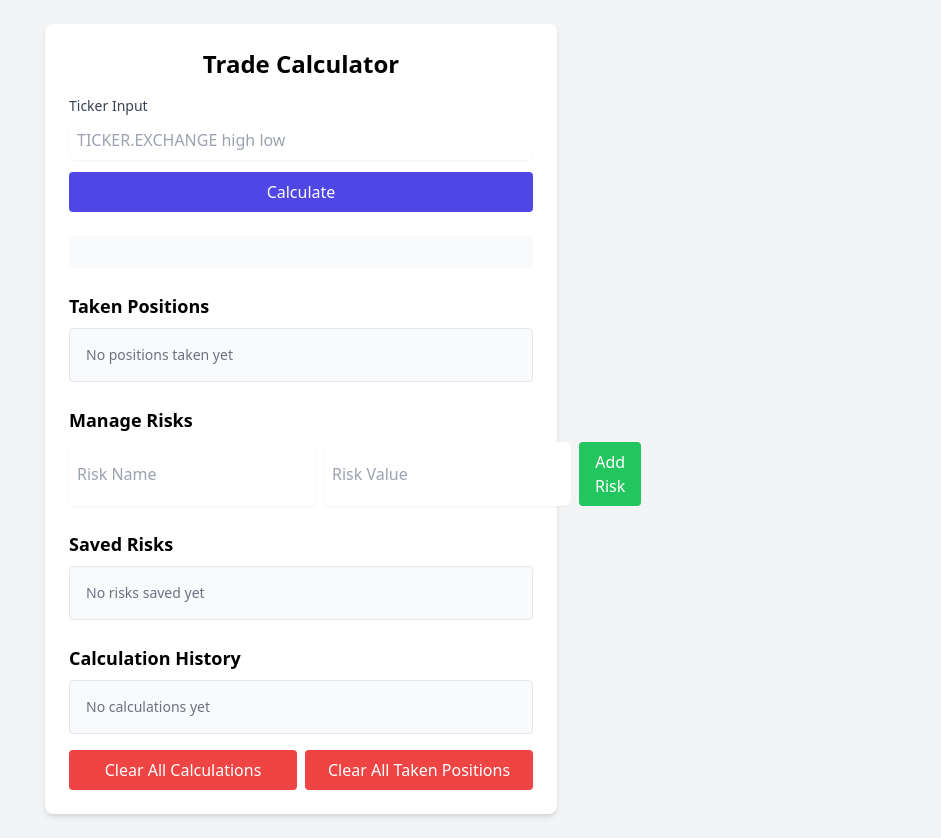
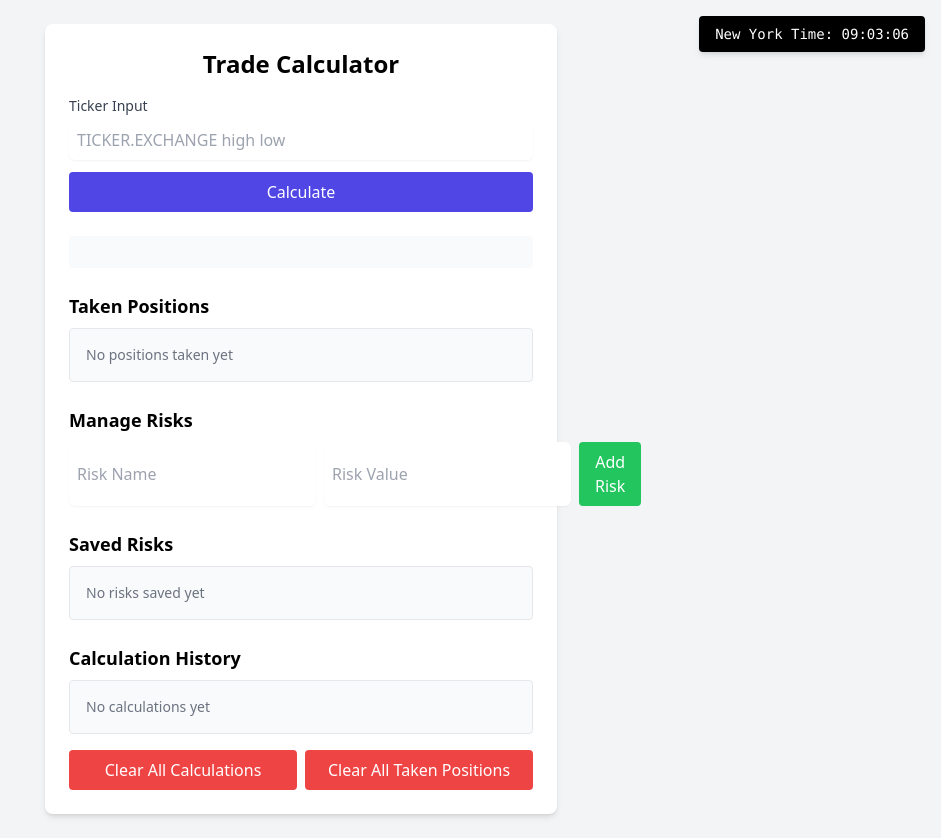
Before and after one commit to deku-dev/trading_prop, a plain HTML site: page index.html in a window 1280 px wide. Shown: the whole page, without its empty margins (339-1280 px from the left). Drawn offline with nearby package versions, Linux system fonts and the light colour scheme.

Commit message:
Update index.html
Add current time

```diff
--- a/index.html
+++ b/index.html
@@ -7,8 +7,17 @@
     <script src="https://cdn.tailwindcss.com"></script>
     <link rel="stylesheet" href="vanillatoasts.css">
     <script src="vanillatoasts.js"></script>
+    <script>
+        function updateNYTime() {
+            const options = { timeZone: "America/New_York", hour12: false, hour: "2-digit", minute: "2-digit", second: "2-digit" };
+            const timeString = new Intl.DateTimeFormat("en-US", options).format(new Date());
+            document.getElementById("nyTime").innerText = "New York Time: " + timeString;
+        }
+        setInterval(updateNYTime, 1000);
+    </script>
 </head>
 <body class="bg-gray-100 p-4 sm:p-6">
+    <div id="nyTime" class="absolute top-4 right-4 bg-black text-white px-4 py-2 rounded shadow-md text-sm font-mono"></div>
     <div class="max-w-lg mx-auto bg-white p-6 rounded-lg shadow-md">
         <h1 class="text-2xl font-bold mb-4 text-center">Trade Calculator</h1>
 
```
